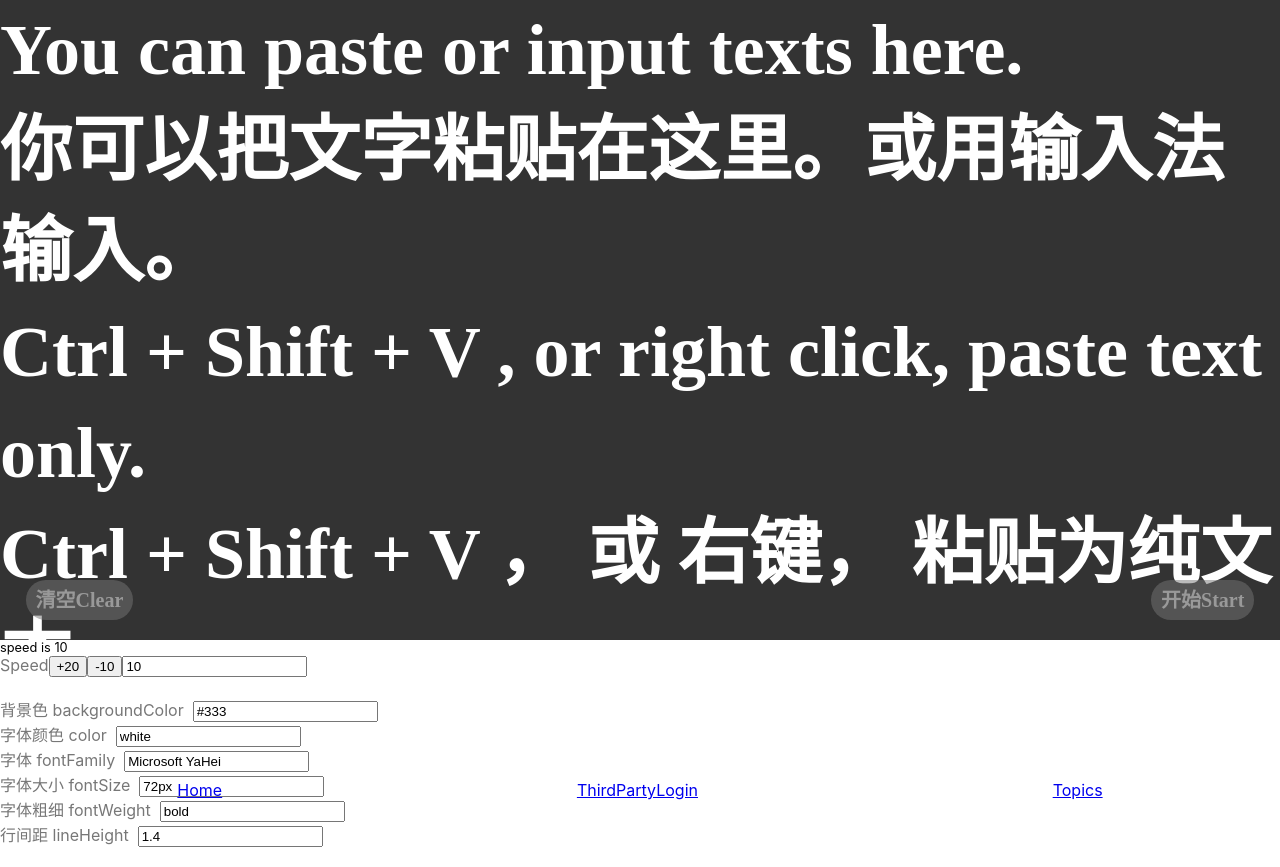
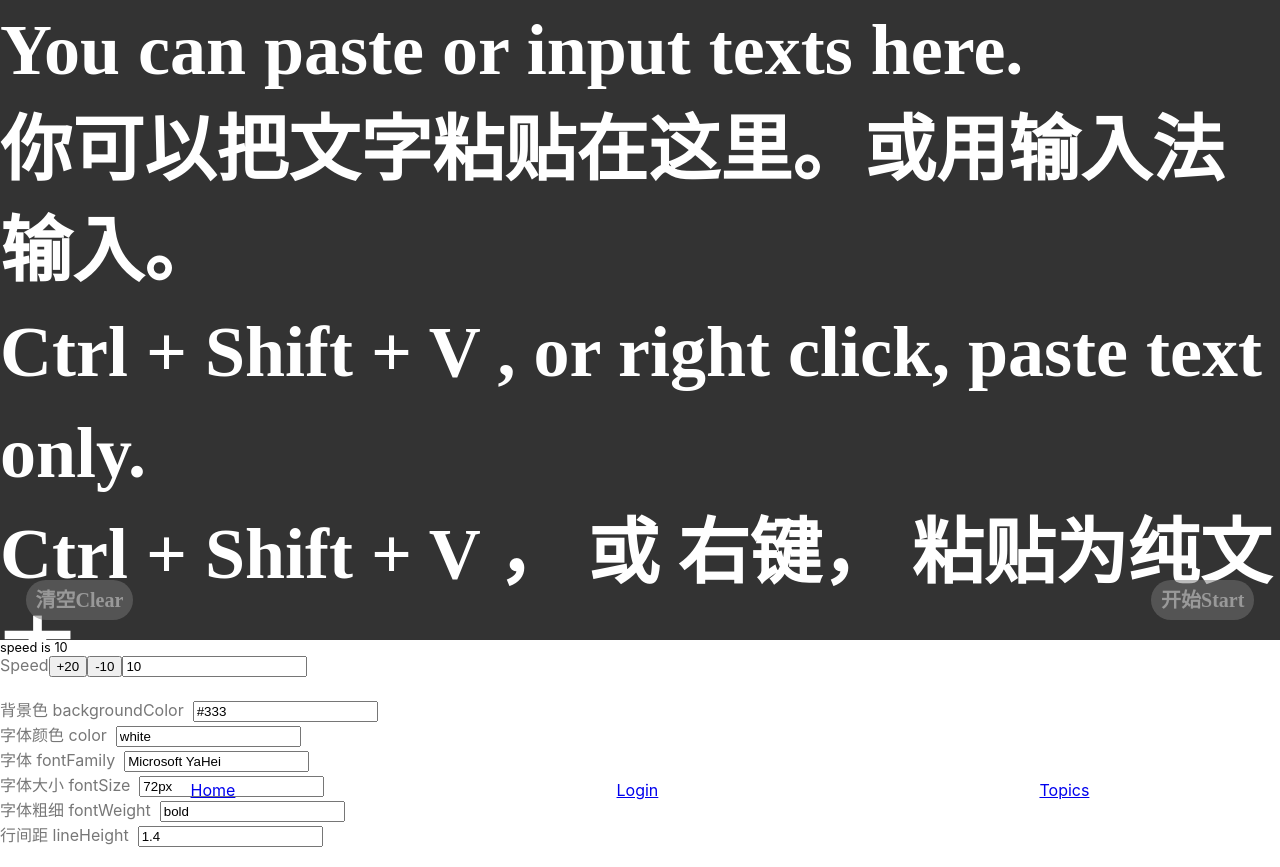
Before and after one commit to lgh06/web-prompter, a React (Create React App) app: page / in a window 1280 px wide. Built offline with nearby package versions, Linux system fonts and the light colour scheme; what nosleep.js would draw is missing.

Commit message:
add unfinished text

```diff
--- a/src/App.js
+++ b/src/App.js
@@ -24,7 +24,7 @@ export default function App() {
             <Link to="/">Home</Link>
           </li>
           <li>
-            <Link to="/3login">ThirdPartyLogin</Link>
+            <Link to="/3login">Login</Link>
           </li>
           <li>
             <Link to="/topics">Topics</Link>
--- a/src/pages/ThirdPartyLogin.js
+++ b/src/pages/ThirdPartyLogin.js
@@ -46,6 +46,7 @@ export default function ThirdPartyLogin() {
   }, [code]);
   return (
     <>
+    UnFinished未完成
     {/* {
       (code) && (
         <>
--- a/src/pages/TopicsPage.js
+++ b/src/pages/TopicsPage.js
@@ -101,7 +101,7 @@ export default function TopicsPage() {
   // see https://reactjs.org/docs/hooks-effect.html#tip-optimizing-performance-by-skipping-effects
   return (
     <div>
-      <h2>Topics</h2>
+      <h2>Topics UnFinished未完成 Topics/Remote</h2>
 
       <ul>
         <li>
--- a/src/pages/TopicsPageMQTT.js
+++ b/src/pages/TopicsPageMQTT.js
@@ -109,7 +109,7 @@ export default function TopicsPage() {
   // see https://reactjs.org/docs/hooks-effect.html#tip-optimizing-performance-by-skipping-effects
   return (
     <div>
-      <h2>Topics</h2>
+      <h2>UnFinished未完成 Topics/Remote</h2>
 
       <ul>
         <li>
```
